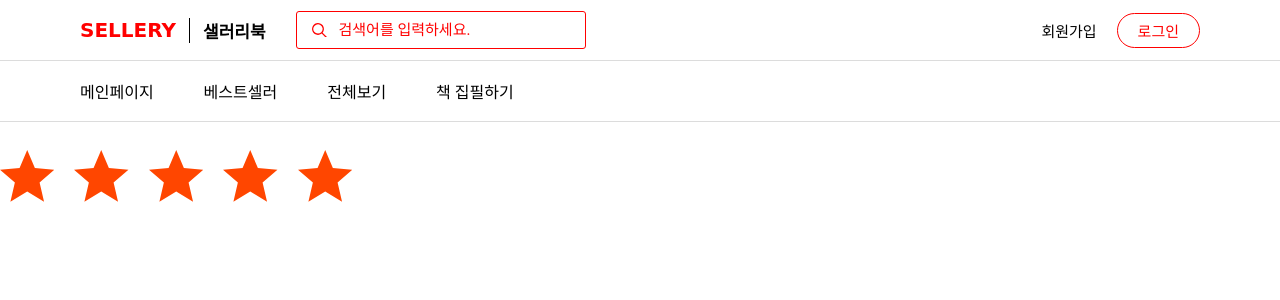
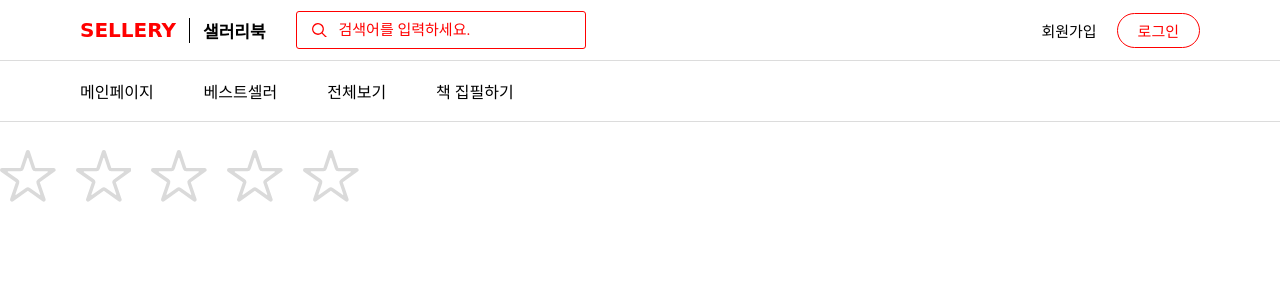
Before and after one commit to jidole02/sellery-book, a Next.js app in the folder next-js/: page /detail/rate in a window 1280 px wide. Shown: the top 300 px of the page. Built offline with nearby package versions, Linux system fonts and the light colour scheme; a web font is replaced by a local one.

Commit message:
[UPDATE]

```diff
--- a/next-js/pages/detail/rate.tsx
+++ b/next-js/pages/detail/rate.tsx
@@ -1,14 +1,17 @@
 import BigStarIcon from "../../src/assets/bigStar";
 import * as S from "./styles";
 
-export default function Rate() {
+export default function Rate({ callback, rate }) {
+  const arr = [1, 2, 3, 4, 5];
   return (
     <S.StarWrapper>
-      <BigStarIcon check={true} callback={()=>{}} />
-      <BigStarIcon check={true} callback={()=>{}} />
-      <BigStarIcon check={true} callback={()=>{}} />
-      <BigStarIcon check={true} callback={()=>{}} />
-      <BigStarIcon check={true} callback={()=>{}} />
+      {arr.map((e, index) => (
+        <BigStarIcon
+          key={index}
+          check={e <= rate ? true : false}
+          callback={() => callback(e)}
+        />
+      ))}
     </S.StarWrapper>
   );
 }
--- a/next-js/pages/detail/read/[id].tsx
+++ b/next-js/pages/detail/read/[id].tsx
@@ -36,7 +36,7 @@ export default function ReadPage() {
   useEffect(() => {
     const id = router.query.id;
     id &&
-      pbook.getBookDetail(id).then((res) => {
+      pbook.getBookDetail(id,true).then((res) => {
         setData(res.data);
         resizing("readTextarea");
         countLines(document.getElementById("readTextarea"));
--- a/next-js/pages/detail/read/styles.ts
+++ b/next-js/pages/detail/read/styles.ts
@@ -34,7 +34,8 @@ export const ReadArea = styled.div`
   & textarea {
     font-size:18px;
     padding: 33px 40px;
-    width: calc(100% - 30px);
+    width: calc(100%);
+    margin-left:10px;
     border: none;
     color: black;
     box-shadow: 0px 3px 6px rgb(0, 0, 0, 0.2);
--- a/next-js/src/api/pbook.ts
+++ b/next-js/src/api/pbook.ts
@@ -13,9 +13,9 @@ export default {
       method: "get",
     });
   },
-  getBookDetail(id) {
+  getBookDetail(id,detail : boolean) {
     return request({
-      url: `/pbook/${id}`,
+      url: `/pbook?id=${id}&detail=${detail}`,
       method: "get",
     });
   },
--- a/next-js/src/assets/bigStar.tsx
+++ b/next-js/src/assets/bigStar.tsx
@@ -1,5 +1,4 @@
 import { COLOR } from "./../../styles/index";
-
 interface props {
   check: boolean;
   callback(): void;
@@ -7,6 +6,8 @@ interface props {
 
 export default function BigStarIcon({ check, callback }: props) {
   return (
+    <>
+      {check ? (
         <svg
           onClick={callback}
           style={{ cursor: "pointer" }}
@@ -24,8 +25,8 @@ export default function BigStarIcon({ check, callback }: props) {
               y2="1"
               gradientUnits="objectBoundingBox"
             >
-          <stop offset="0" stopColor={check ? COLOR.sub : "#d6d6d6"} />
-          <stop offset="1" stopColor={check ? COLOR.sub : "#dfdfdf"} />
+              <stop offset="0" stopColor={COLOR.sub} />
+              <stop offset="1" stopColor={COLOR.sub} />
             </linearGradient>
           </defs>
           <path
@@ -36,5 +37,24 @@ export default function BigStarIcon({ check, callback }: props) {
             fill="url(#linear-gradient)"
           />
         </svg>
+      ) : (
+        <svg
+          onClick={callback}
+          style={{ cursor: "pointer" }}
+          xmlns="http://www.w3.org/2000/svg"
+          width="55.721"
+          height="51.741"
+          viewBox="0 0 55.721 51.741"
+        >
+          <path
+            id="Icon_ionic-ios-star-outline"
+            data-name="Icon ionic-ios-star-outline"
+            d="M55.856,21.285h-18.3L32,4.693a2.015,2.015,0,0,0-3.781,0L22.66,21.285H4.24a2,2,0,0,0-1.99,1.99,1.462,1.462,0,0,0,.037.336,1.912,1.912,0,0,0,.833,1.405l15.037,10.6L12.387,52.392a2,2,0,0,0,.684,2.239,1.925,1.925,0,0,0,1.119.485,2.438,2.438,0,0,0,1.244-.448L30.11,44.208l14.676,10.46a2.331,2.331,0,0,0,1.244.448,1.787,1.787,0,0,0,1.107-.485,1.971,1.971,0,0,0,.684-2.239L42.051,35.613l14.913-10.7.361-.311a2.086,2.086,0,0,0,.647-1.331A2.106,2.106,0,0,0,55.856,21.285ZM40.036,32.79a3.493,3.493,0,0,0-1.269,3.955l3.744,10.908a.5.5,0,0,1-.759.572L32.125,41.36a3.475,3.475,0,0,0-2.027-.647,3.411,3.411,0,0,0-2.015.647l-9.627,6.853a.5.5,0,0,1-.759-.572l3.744-10.908a3.5,3.5,0,0,0-1.281-3.98l-10.075-7.1a.5.5,0,0,1,.286-.908H22.648a3.478,3.478,0,0,0,3.3-2.376L29.625,11.4a.5.5,0,0,1,.945,0l3.682,10.97a3.478,3.478,0,0,0,3.3,2.376h12.1a.492.492,0,0,1,.286.9Z"
+            transform="translate(-2.25 -3.375)"
+            fill="#dadada"
+          />
+        </svg>
+      )}
+    </>
   );
 }
```
Also changed, not shown: next-js/pages/detail/[id].tsx (+9 -6 lines), 1 other file (tests, documents, lock files or other folders). Lines whose indentation alone changed are shown as unchanged.
